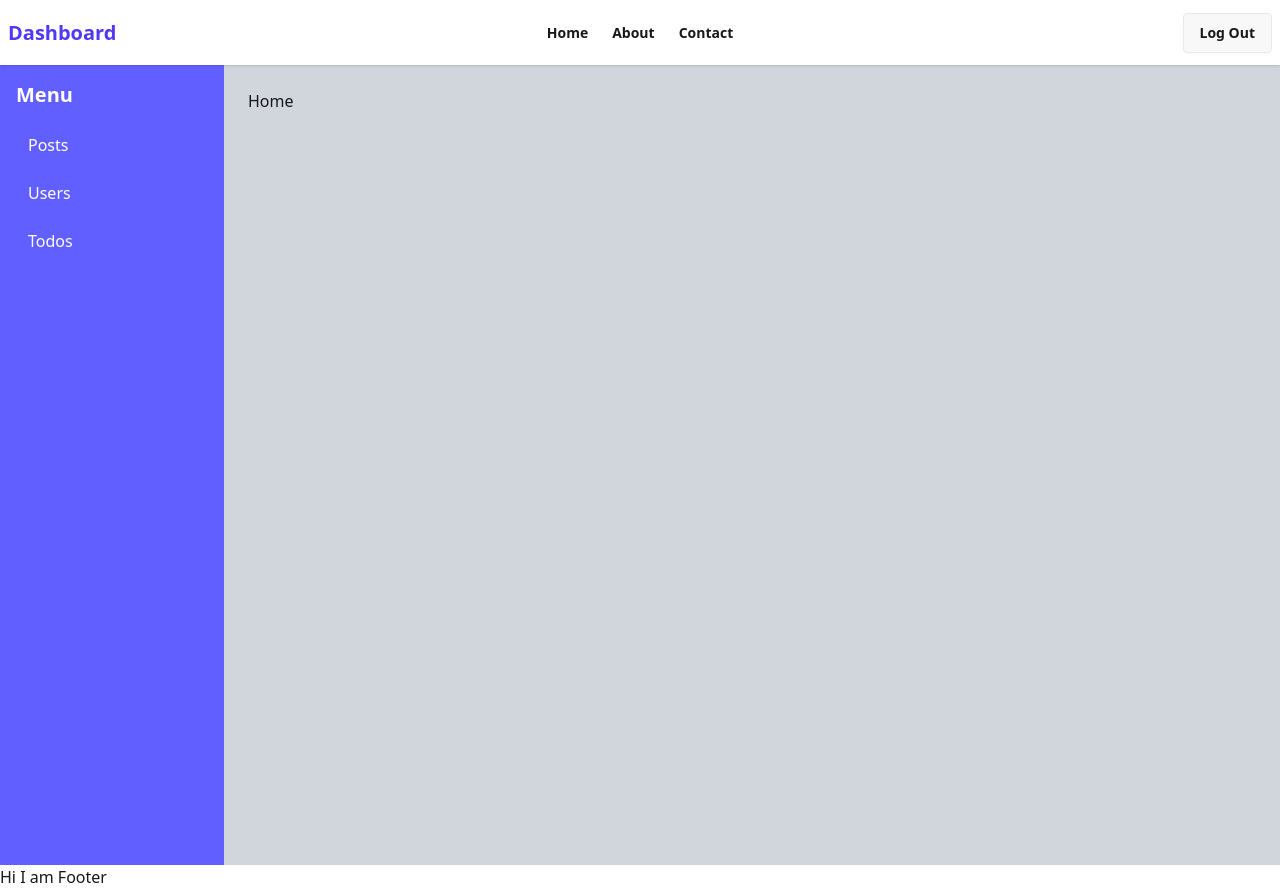
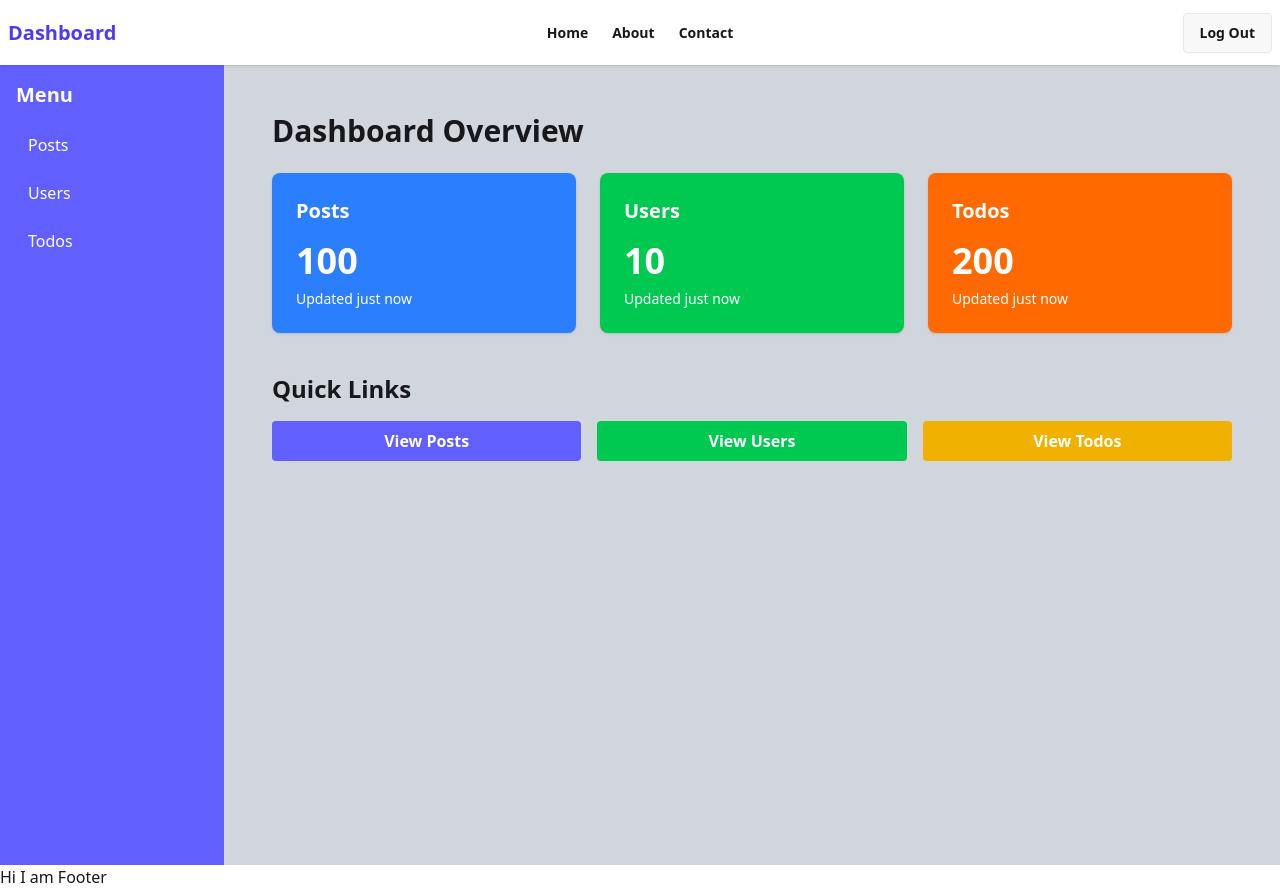
Before and after one commit to sm-ayman/dashboard, a React (Vite) app: page / in a window 1280 px wide. Built offline with nearby package versions, Linux system fonts and the light colour scheme; no server answers.

Commit message:
static homepage-dashboard designed

```diff
--- a/src/pages/Home.jsx
+++ b/src/pages/Home.jsx
@@ -1,11 +1,47 @@
-import React from 'react';
+import React from "react";
 
 const Home = () => {
-    return (
-        <div>
-            Home
+  const stats = [
+    { id: 1, title: "Posts", count: 100, color: "bg-blue-500" },
+    { id: 2, title: "Users", count: 10, color: "bg-green-500" },
+    { id: 3, title: "Todos", count: 200, color: "bg-orange-500" },
+  ];
+
+  return (
+    <div className="p-6">
+      <h1 className="text-3xl font-bold mb-6">Dashboard Overview</h1>
+
+      {/* cards */}
+      <div className="grid grid-cols-1 md:grid-cols-3 gap-6">
+        {stats.map((stat) => (
+          <div
+            key={stat.id}
+            className={`p-6 rounded-lg shadow hover:shadow-lg ${stat.color} text-white flex flex-col justify-between`}
+          >
+            <h2 className="text-xl font-semibold">{stat.title}</h2>
+            <p className="text-4xl font-bold mt-4">{stat.count}</p>
+            <p className="mt-2 text-sm">Updated just now</p>
+          </div>
+        ))}
+      </div>
+
+      {/* quick-links */}
+      <div className="mt-10">
+        <h2 className="text-2xl font-bold mb-4">Quick Links</h2>
+        <div className="grid grid-cols-1 md:grid-cols-3 gap-4">
+          <button className="bg-indigo-500 font-semibold cursor-pointer text-white px-4 py-2 rounded hover:bg-indigo-600">
+            View Posts
+          </button>
+          <button className="bg-green-500 font-semibold cursor-pointer text-white px-4 py-2 rounded hover:bg-green-600">
+            View Users
+          </button>
+          <button className="bg-yellow-500 font-semibold cursor-pointer text-white px-4 py-2 rounded hover:bg-yellow-600">
+            View Todos
+          </button>
         </div>
-    );
+      </div>
+    </div>
+  );
 };
 
 export default Home;
```
